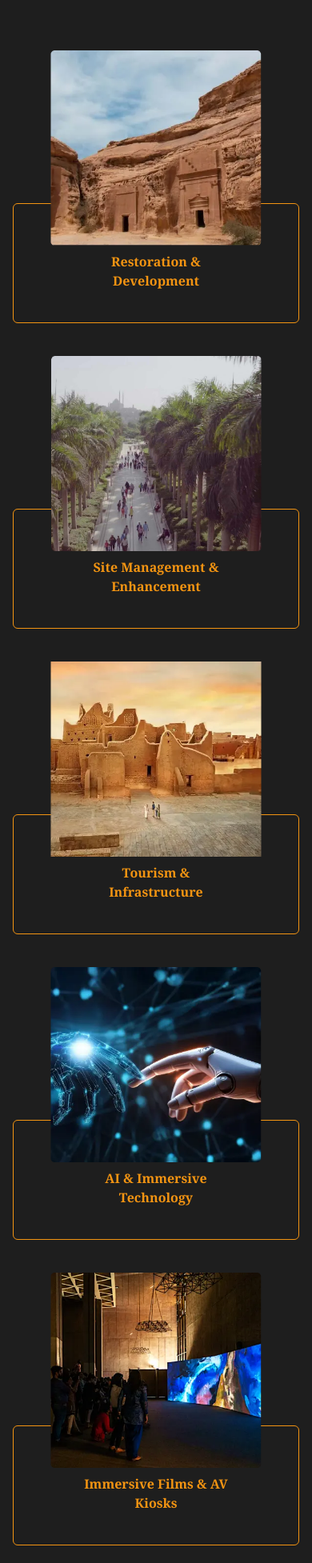
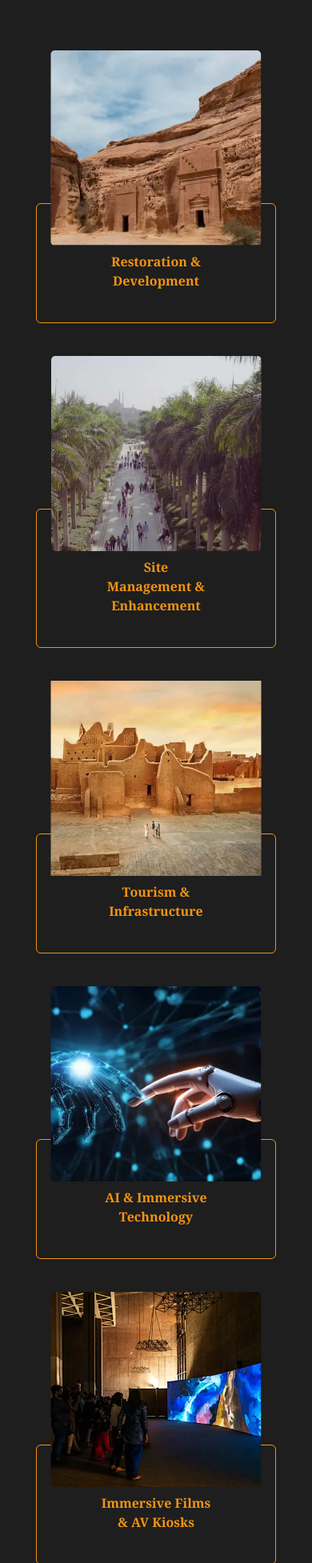
Before and after one commit to msghori/buraq, a React (Vite) app: page /#/ in a window 390 px wide. Shown: the part 2636-4590 px from the top of the page at 80% size. Built offline with nearby package versions, Linux system fonts and the light colour scheme.

Commit message:
fix: box width on mobile

```diff
--- a/src/component/Divisions.jsx
+++ b/src/component/Divisions.jsx
@@ -17,7 +17,7 @@ const Divisions = () => {
         Divisions
       </h1>
       <div className="grid grid-cols-1 md:grid-cols-3 gap-8 text-center ylwColor font-notoSerif font-extrabold">
-        <div className="border rounded-md px-20 pt-15 pb-10 relative mb-[200px] lg:mb-[250px]">
+        <div className="max-w-[300px] md:max-w-auto mx-auto  border rounded-md px-20 pt-15 pb-10 relative mb-[200px] lg:mb-[250px]">
           <img
             src={`${
               import.meta.env.BASE_URL
@@ -36,7 +36,7 @@ const Divisions = () => {
             </button>
           </h2>
         </div>
-        <div className="border rounded-md px-20 pt-15 pb-10 relative mb-[200px] lg:mb-[250px]">
+        <div className="max-w-[300px] md:max-w-auto mx-auto border rounded-md px-20 pt-15 pb-10 relative mb-[200px] lg:mb-[250px]">
           <img
             src={`${import.meta.env.BASE_URL}images/divisions/site-mana.png`}
             alt="Opportunity"
@@ -51,7 +51,7 @@ const Divisions = () => {
             </button>
           </h2>
         </div>
-        <div className="border rounded-md px-20 pt-15 pb-10 relative mb-[200px] lg:mb-[250px]">
+        <div className="max-w-[300px] md:max-w-auto mx-auto border rounded-md px-20 pt-15 pb-10 relative mb-[200px] lg:mb-[250px]">
           <img
             src={`${
               import.meta.env.BASE_URL
@@ -70,7 +70,7 @@ const Divisions = () => {
             </button>
           </h2>
         </div>
-        <div className="border rounded-md px-20 pt-15 pb-10 relative mb-[200px] md:mb-0">
+        <div className="max-w-[300px] md:max-w-auto mx-auto border rounded-md px-20 pt-15 pb-10 relative mb-[200px] md:mb-0">
           <img
             src={`${import.meta.env.BASE_URL}images/divisions/ai-immers.webp`}
             alt="Opportunity"
@@ -85,7 +85,7 @@ const Divisions = () => {
             </button>
           </h2>
         </div>
-        <div className="border rounded-md px-20 pt-15 pb-10 relative mb-[200px] md:mb-0">
+        <div className="max-w-[300px] md:max-w-auto mx-auto border rounded-md px-20 pt-15 pb-10 relative mb-[200px] md:mb-0">
           <img
             src={`${import.meta.env.BASE_URL}images/divisions/film-av.webp`}
             alt="Opportunity"
@@ -100,7 +100,7 @@ const Divisions = () => {
             </button>
           </h2>
         </div>
-        <div className="border rounded-md px-20 pt-15 pb-10 relative mb-0">
+        <div className="max-w-[300px] md:max-w-auto mx-auto border rounded-md px-20 pt-15 pb-10 relative mb-0">
           <img
             src={`${
               import.meta.env.BASE_URL
```
